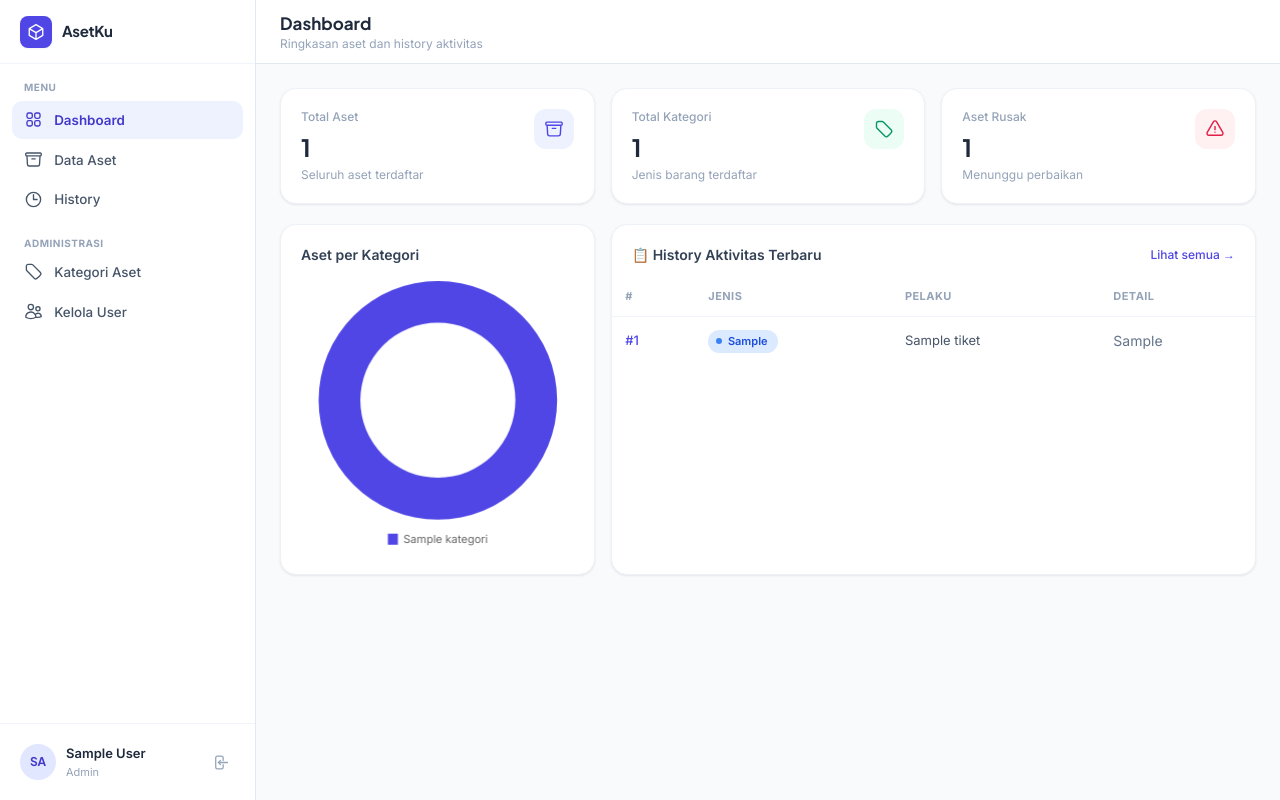
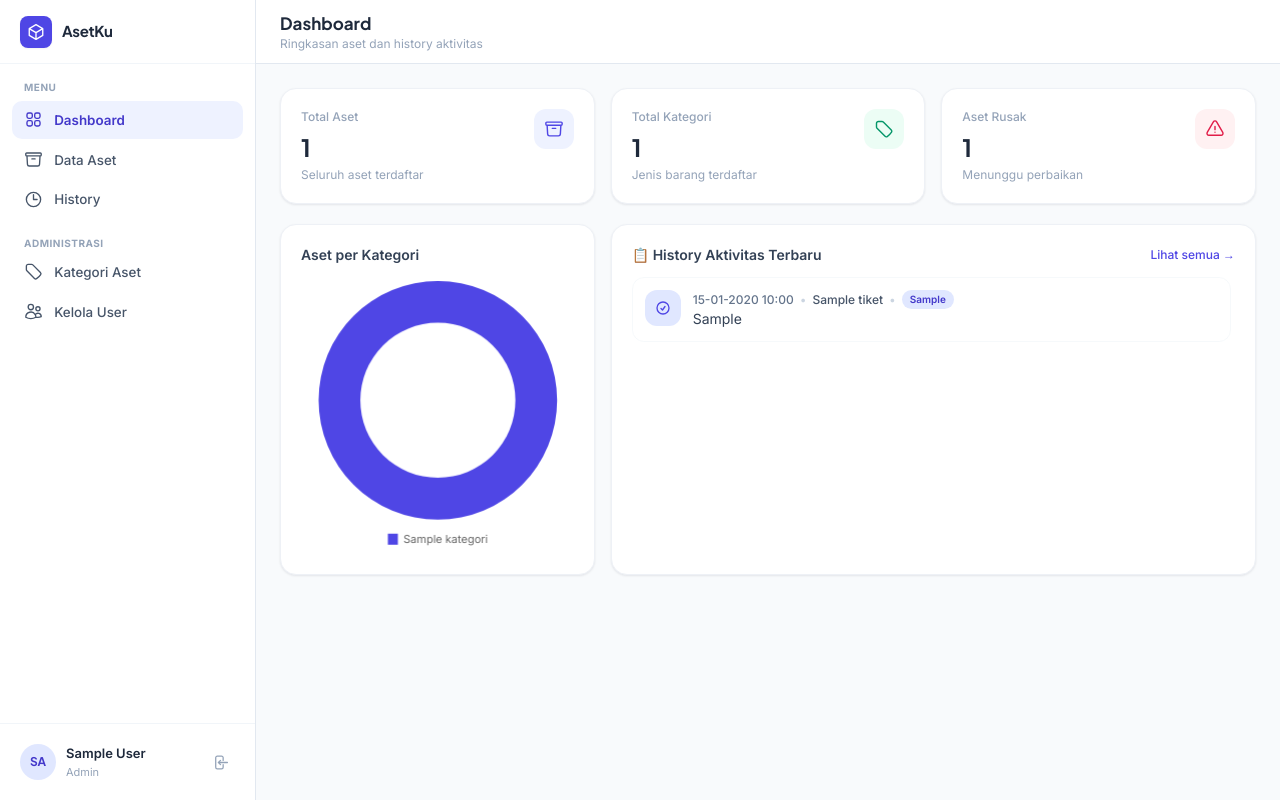
Before and after one commit to eshanmuhamad07-debug/Project-Data-Asset, a Flask app: page / in a window 1280 px wide. Run offline with Flask 3, Linux system fonts and the light colour scheme; a user stored in the database is signed in; tables that the repository leaves empty hold one stand-in row (values such as "Sample post"); some libraries are stand-ins or nearby versions.

Commit message:
perbaikan 3

```diff
--- a/app.py
+++ b/app.py
@@ -348,10 +348,6 @@ def aset_list():
     ruangan = request.args.get("ruangan", "")
     tipe = request.args.get("tipe", "")
 
-    per_page = request.args.get("per_page", 10, type=int)
-    if per_page not in [10, 25, 50, 100]:
-        per_page = 10
-
     query = Aset.query
     if q:
         query = query.filter(
@@ -362,30 +358,48 @@ def aset_list():
     if kategori_id:
         query = query.filter_by(id_kategori=kategori_id)
     if gedung:
-        query = query.filter_by(gedung=gedung)
+        query = query.filter_by(gedung=gedung)  # <-- nilai gedung tetap (untuk filter)
     if lantai:
         query = query.filter_by(lantai=lantai)
     if ruangan:
         query = query.filter_by(ruangan=ruangan)
+    if tipe:
+        query = query.filter_by(tipe_aset=tipe)
 
-    filter_aktif = bool(q or status or kategori_id or gedung or lantai or ruangan)
+    filter_aktif = bool(q or status or kategori_id or gedung or lantai or ruangan or tipe)
 
     page = request.args.get("page", 1, type=int)
+    per_page = request.args.get("per_page", 10, type=int)
+    if per_page not in [10, 25, 50, 100]:
+        per_page = 10
+
     pagination = query.order_by(Aset.id.desc()).paginate(
         page=page, per_page=per_page, error_out=False
     )
     daftar_aset = pagination.items
     kategori_all = Kategori.query.all()
-    gedung_all = [
-        g[0] for g in db.session.query(Aset.gedung).distinct().order_by(Aset.gedung).all() if g[0]
+
+    # --- TAMBAHAN: Ambil daftar AREA + GEDUNG (unik) ---
+    gedung_all = (
+        db.session.query(Aset.area, Aset.gedung)
+        .filter(Aset.gedung.isnot(None), Aset.gedung != "")
+        .distinct()
+        .order_by(Aset.area, Aset.gedung)
+        .all()
+    )
+    # Format: "Area - Gedung"
+    gedung_all_formatted = [
+        {"value": g.gedung, "label": f"{g.area} - {g.gedung}" if g.area else g.gedung}
+        for g in gedung_all
     ]
+
     total_keseluruhan = Aset.query.count()
     return render_template(
         "aset/list.html",
         daftar_aset=daftar_aset,
         kategori_all=kategori_all,
         pagination=pagination,
-        gedung_all=gedung_all,
+        gedung_all=gedung_all_formatted,  # <-- KIRIM FORMAT BARU
         filter_aktif=filter_aktif,
         total_keseluruhan=total_keseluruhan,
     )
@@ -558,7 +572,7 @@ def aset_create():
 def aset_edit(aset_id):
     aset = Aset.query.get_or_404(aset_id)
 
-    # Simpan data lama
+    # +++ DEFINISIKAN data_lama SEBELUM diubah +++
     data_lama = {
         "nama": aset.nama,
         "area": aset.area,
@@ -576,7 +590,10 @@ def aset_edit(aset_id):
         "keterangan": aset.keterangan,
     }
 
-    # Ambil data baru
+    # Simpan status lama untuk logika total_kerusakan
+    status_lama = aset.status_aset
+
+    # ... update semua field ...
     aset.nama = request.form.get("nama", "").strip()
     aset.area = request.form.get("area", "").strip() or None
     aset.fungsi = request.form.get("fungsi", "").strip() or None
@@ -591,8 +608,6 @@ def aset_edit(aset_id):
     aset.ruangan = request.form.get("ruangan", "").strip()
     aset.lantai = request.form.get("lantai", "").strip() or None
     aset.keterangan = request.form.get("keterangan", "").strip() or None
-
-    # Link QR (tetap disimpan, tidak ditampilkan di UI)
     aset.link_qr = request.form.get("link_qr", "").strip() or None
 
     # Tanggal datang
@@ -605,7 +620,7 @@ def aset_edit(aset_id):
     else:
         aset.tanggal_datang = None
 
-    # Kategori (jenis_barang)
+    # Kategori
     jenis_barang = request.form.get("jenis_barang", "").strip()
     id_kategori = None
     if jenis_barang:
@@ -616,6 +631,20 @@ def aset_edit(aset_id):
             db.session.flush()
         id_kategori = kategori.id
     aset.id_kategori = id_kategori
+
+    # Jika status berubah dari bukan Rusak menjadi Rusak
+    if aset.status_aset == "Rusak" and status_lama != "Rusak":
+        aset.total_kerusakan = (aset.total_kerusakan or 0) + 1
+        # Catat histori rusak
+        histori = HistoriAset(
+            id_aset=aset.id,
+            jenis_event="rusak",
+            gedung=aset.gedung,
+            lantai=aset.lantai,
+            ruangan=aset.ruangan,
+            id_tiket=None
+        )
+        db.session.add(histori)
 
     # Foto
     foto_url_raw = request.form.get("foto_url", "").strip()
@@ -631,7 +660,7 @@ def aset_edit(aset_id):
         if foto:
             aset.foto = foto
 
-    # Log aktivitas
+    # +++ DEFINISIKAN data_baru SETELAH perubahan +++
     data_baru = {
         "nama": aset.nama,
         "area": aset.area,
@@ -648,6 +677,8 @@ def aset_edit(aset_id):
         "lantai": aset.lantai,
         "keterangan": aset.keterangan,
     }
+
+    # Log aktivitas jika ada perubahan
     if data_lama != data_baru:
         catat_aktivitas(
             aksi="UPDATE",
@@ -911,17 +942,10 @@ def aset_import():
     ditambahkan, diperbarui, dilewati = 0, 0, 0
     error_baris = []
 
-    # Header yang diharapkan (24 kolom)
-    # area, kode_aset, nama, fungsi, jenis_barang, merek, serial_number, spesifikasi,
-    # tipe_aset, volume, satuan, status_aset, gedung, ruangan, lantai, foto_url,
-    # nama_project, harga_perolehan, tanggal_bast, evidence_bast, mitra, link_qr,
-    # tanggal_datang, keterangan
-
     for i, row in enumerate(rows, start=2):
         if not row or not any(row):
             continue
 
-        # Ambil 24 kolom, sisanya diabaikan
         cols = [str(c).strip() if c is not None else "" for c in row]
         cols += [""] * (24 - len(cols))
         cols = cols[:24]
@@ -937,6 +961,9 @@ def aset_import():
             dilewati += 1
             error_baris.append(f"Baris {i}: kode_aset atau nama kosong")
             continue
+
+        # +++ DEFINISIKAN DI SINI +++
+        foto_url_thumbnail = convert_gdrive_to_thumbnail(foto_url) if foto_url else None
 
         # Cari/buat Kategori dari "jenis_barang"
         id_kategori = None
@@ -967,6 +994,10 @@ def aset_import():
         aset = Aset.query.filter_by(kode_aset=kode_aset).first()
 
         if aset:
+            # Simpan status lama
+            status_lama = aset.status_aset
+
+            # Update semua field
             aset.area = area or None
             aset.nama = nama
             aset.fungsi = fungsi or None
@@ -980,11 +1011,16 @@ def aset_import():
             aset.gedung = gedung or "-"
             aset.ruangan = ruangan or "-"
             aset.lantai = lantai or None
-            aset.foto_url = convert_gdrive_to_thumbnail(foto_url) if foto_url else None
+            aset.foto_url = foto_url_thumbnail  # <-- PAKAI VARIABEL YANG SUDAH DIDEKLARASIKAN
             aset.link_qr = link_qr or None
             aset.tanggal_datang = tanggal_datang
             aset.keterangan = keterangan or None
             aset.id_kategori = id_kategori
+
+            # Jika status berubah dari bukan Rusak menjadi Rusak
+            if status_valid == "Rusak" and status_lama != "Rusak":
+                aset.total_kerusakan = (aset.total_kerusakan or 0) + 1
+
             diperbarui += 1
         else:
             db.session.add(Aset(
@@ -1002,7 +1038,7 @@ def aset_import():
                 gedung=gedung or "-",
                 ruangan=ruangan or "-",
                 lantai=lantai or None,
-                foto_url=convert_gdrive_to_thumbnail(foto_url) if foto_url else None,
+                foto_url=foto_url_thumbnail,  # <-- PAKAI VARIABEL YANG SUDAH DIDEKLARASIKAN
                 link_qr=link_qr or None,
                 tanggal_datang=tanggal_datang,
                 keterangan=keterangan or None,
@@ -1364,7 +1400,6 @@ def users_create():
         flash("Password minimal 8 karakter.", "danger")
         return redirect(url_for("users_list"))
 
-    # Validasi role hanya admin atau user
     if role not in ["admin", "user"]:
         flash("Role tidak valid.", "danger")
         return redirect(url_for("users_list"))
--- a/templates/dashboard.html
+++ b/templates/dashboard.html
@@ -24,7 +24,10 @@
       <p class="text-xs text-slate-400 mt-1">Seluruh aset terdaftar</p>
     </div>
     <span class="w-10 h-10 rounded-xl bg-indigo-50 text-indigo-600 flex items-center justify-center shrink-0">
-      <svg width="20" height="20" viewBox="0 0 24 24" fill="none" stroke="currentColor" stroke-width="1.7"><path stroke-linecap="round" stroke-linejoin="round" d="M20.25 7.5l-.625 10.632a2.25 2.25 0 01-2.247 2.118H6.622a2.25 2.25 0 01-2.247-2.118L3.75 7.5M10 11.25h4M3.375 7.5h17.25c.621 0 1.125-.504 1.125-1.125v-1.5c0-.621-.504-1.125-1.125-1.125H3.375c-.621 0-1.125.504-1.125 1.125v1.5c0 .621.504 1.125 1.125 1.125z"/></svg>
+      <svg width="20" height="20" viewBox="0 0 24 24" fill="none" stroke="currentColor" stroke-width="1.7">
+        <path stroke-linecap="round" stroke-linejoin="round"
+          d="M20.25 7.5l-.625 10.632a2.25 2.25 0 01-2.247 2.118H6.622a2.25 2.25 0 01-2.247-2.118L3.75 7.5M10 11.25h4M3.375 7.5h17.25c.621 0 1.125-.504 1.125-1.125v-1.5c0-.621-.504-1.125-1.125-1.125H3.375c-.621 0-1.125.504-1.125 1.125v1.5c0 .621.504 1.125 1.125 1.125z" />
+      </svg>
     </span>
   </div>
 
@@ -35,7 +38,10 @@
       <p class="text-xs text-slate-400 mt-1">Jenis barang terdaftar</p>
     </div>
     <span class="w-10 h-10 rounded-xl bg-emerald-50 text-emerald-600 flex items-center justify-center shrink-0">
-      <svg width="20" height="20" viewBox="0 0 24 24" fill="none" stroke="currentColor" stroke-width="1.7"><path stroke-linecap="round" stroke-linejoin="round" d="M9.568 3H5.25A2.25 2.25 0 003 5.25v4.318c0 .597.237 1.17.659 1.591l9.581 9.581c.699.699 1.78.872 2.607.33a18.095 18.095 0 005.223-5.223c.542-.827.369-1.908-.33-2.607L11.16 3.66A2.25 2.25 0 009.568 3z"/></svg>
+      <svg width="20" height="20" viewBox="0 0 24 24" fill="none" stroke="currentColor" stroke-width="1.7">
+        <path stroke-linecap="round" stroke-linejoin="round"
+          d="M9.568 3H5.25A2.25 2.25 0 003 5.25v4.318c0 .597.237 1.17.659 1.591l9.581 9.581c.699.699 1.78.872 2.607.33a18.095 18.095 0 005.223-5.223c.542-.827.369-1.908-.33-2.607L11.16 3.66A2.25 2.25 0 009.568 3z" />
+      </svg>
     </span>
   </div>
 
@@ -46,7 +52,10 @@
       <p class="text-xs text-slate-400 mt-1">Menunggu perbaikan</p>
     </div>
     <span class="w-10 h-10 rounded-xl bg-rose-50 text-rose-600 flex items-center justify-center shrink-0">
-      <svg width="20" height="20" viewBox="0 0 24 24" fill="none" stroke="currentColor" stroke-width="1.7"><path stroke-linecap="round" stroke-linejoin="round" d="M12 9v3.75m-9.303 3.376c-.866 1.5.217 3.374 1.948 3.374h14.71c1.73 0 2.813-1.874 1.948-3.374L13.949 3.378c-.866-1.5-3.032-1.5-3.898 0L2.697 16.126zM12 15.75h.007v.008H12v-.008z"/></svg>
+      <svg width="20" height="20" viewBox="0 0 24 24" fill="none" stroke="currentColor" stroke-width="1.7">
+        <path stroke-linecap="round" stroke-linejoin="round"
+          d="M12 9v3.75m-9.303 3.376c-.866 1.5.217 3.374 1.948 3.374h14.71c1.73 0 2.813-1.874 1.948-3.374L13.949 3.378c-.866-1.5-3.032-1.5-3.898 0L2.697 16.126zM12 15.75h.007v.008H12v-.008z" />
+      </svg>
     </span>
   </div>
 </div>
@@ -74,43 +83,90 @@
     <!-- ADMIN: Tampilkan History Terbaru -->
     <div class="flex items-center justify-between mb-3">
       <p class="text-sm font-semibold text-slate-700">📋 History Aktivitas Terbaru</p>
-        <a href="{{ url_for('history_list') }}" class="text-xs font-medium text-indigo-600 hover:text-indigo-700">Lihat semua &rarr;</a>
+      <a href="{{ url_for('history_list') }}" class="text-xs font-medium text-indigo-600 hover:text-indigo-700">Lihat
+        semua &rarr;</a>
     </div>
-      <div class="overflow-x-auto -mx-5">
-        <table class="w-full">
-          <thead>
-            <tr class="border-b border-slate-100">
-              <th class="th">#</th>
-              <th class="th">Jenis</th>
-              <th class="th">Pelaku</th>
-              <th class="th">Detail</th>
-            </tr>
-          </thead>
-          <tbody>
+    <div class="space-y-2 max-h-80 overflow-y-auto pr-1">
       {% for h in history_terbaru %}
-            <tr class="table-row hover:bg-slate-50">
-              <td class="td font-medium"><a class="text-indigo-600 hover:text-indigo-700" href="{{ url_for('history_detail', tiket_id=h.id) if h.jenis_tiket else '#' }}">#{{ h.id }}</a></td>
-              <td class="td">
-                <span class="pill {{ 'bg-rose-100 text-rose-700 border-rose-200' if h.jenis_tiket == 'Kerusakan' else 'bg-blue-100 text-blue-700 border-blue-200' }}">
-                  <span class="pill-dot {{ 'bg-rose-500' if h.jenis_tiket == 'Kerusakan' else 'bg-blue-500' }}"></span>
+      <div class="flex items-start gap-3 p-3 rounded-xl hover:bg-slate-50 transition-all border border-slate-100/60">
+        <!-- Icon -->
+        <span class="w-9 h-9 rounded-xl flex items-center justify-center shrink-0 {{
+      'bg-rose-100 text-rose-600' if h.jenis_tiket == 'Kerusakan' else
+      'bg-blue-100 text-blue-600' if h.jenis_tiket == 'Pemindahan' else
+      'bg-indigo-100 text-indigo-600'
+    }}">
+          {% if h.jenis_tiket == 'Kerusakan' %}
+          <svg width="16" height="16" viewBox="0 0 24 24" fill="none" stroke="currentColor" stroke-width="2">
+            <path stroke-linecap="round" stroke-linejoin="round"
+              d="M12 9v3.75m-9.303 3.376c-.866 1.5.217 3.374 1.948 3.374h14.71c1.73 0 2.813-1.874 1.948-3.374L13.949 3.378c-.866-1.5-3.032-1.5-3.898 0L2.697 16.126zM12 15.75h.007v.008H12v-.008z" />
+          </svg>
+          {% elif h.jenis_tiket == 'Pemindahan' %}
+          <svg width="16" height="16" viewBox="0 0 24 24" fill="none" stroke="currentColor" stroke-width="2">
+            <path stroke-linecap="round" stroke-linejoin="round" d="M12 4.5v15m7.5-7.5h-15" />
+          </svg>
+          {% else %}
+          <svg width="16" height="16" viewBox="0 0 24 24" fill="none" stroke="currentColor" stroke-width="2">
+            <path stroke-linecap="round" stroke-linejoin="round"
+              d="M9 12.75L11.25 15 15 9.75M21 12a9 9 0 11-18 0 9 9 0 0118 0z" />
+          </svg>
+          {% endif %}
+        </span>
+
+        <!-- Content -->
+        <div class="flex-1 min-w-0">
+          <div class="flex flex-wrap items-center gap-1.5">
+            <span class="text-xs font-medium text-slate-500">{{ h.created_at.strftime('%d-%m-%Y %H:%M') if h.created_at
+              else '-' }}</span>
+            <span class="text-xs text-slate-300">•</span>
+            <span class="text-xs font-medium text-slate-600">{{ h.nama_pemohon or 'System' }}</span>
+            <span class="text-xs text-slate-300">•</span>
+            <span class="inline-flex items-center gap-1 px-2 py-0.5 rounded-full text-[10px] font-semibold {{
+          'bg-rose-100 text-rose-700' if h.jenis_tiket == 'Kerusakan' else
+          'bg-blue-100 text-blue-700' if h.jenis_tiket == 'Pemindahan' else
+          'bg-indigo-100 text-indigo-700'
+        }}">
               {{ h.jenis_tiket if h.jenis_tiket else 'Aktivitas' }}
             </span>
-              </td>
-              <td class="td text-slate-600">{{ h.nama_pemohon or '-' }}</td>
-              <td class="td text-slate-500 text-sm max-w-xs truncate">{{ h.catatan or '-' }}</td>
-            </tr>
+          </div>
+          <p class="text-sm text-slate-700 truncate">
+            {% if h.link %}
+            <a href="{{ h.link }}" class="text-indigo-600 hover:text-indigo-700 hover:underline">
+              {{ h.catatan or h.deskripsi or '-' }}
+            </a>
             {% else %}
-            <tr><td colspan="4" class="py-10 text-center text-sm text-slate-400">Belum ada history aktivitas.</td></tr>
+            {{ h.catatan or h.deskripsi or '-' }}
+            {% endif %}
+          </p>
+        </div>
+
+        <!-- Link arrow -->
+        {% if h.link %}
+        <a href="{{ h.link }}" class="shrink-0 text-slate-300 hover:text-indigo-600 self-center">
+          <svg width="14" height="14" viewBox="0 0 24 24" fill="none" stroke="currentColor" stroke-width="2">
+            <path stroke-linecap="round" stroke-linejoin="round" d="M8.25 4.5l7.5 7.5-7.5 7.5" />
+          </svg>
+        </a>
+        {% endif %}
+      </div>
+      {% else %}
+      <div class="py-10 text-center">
+        <svg width="34" height="34" viewBox="0 0 24 24" fill="none" stroke="currentColor" stroke-width="1.3"
+          class="mx-auto text-slate-300 mb-2">
+          <path stroke-linecap="round" stroke-linejoin="round" d="M12 6v6h4.5m4.5 0a9 9 0 11-18 0 9 9 0 0118 0z" />
+        </svg>
+        <p class="text-sm text-slate-400">Belum ada history aktivitas.</p>
+      </div>
       {% endfor %}
-          </tbody>
-        </table>
     </div>
     {% else %}
     <!-- USER: Tampilkan Ringkasan Aset -->
     <div class="space-y-4">
       <div class="flex items-center gap-3 mb-3">
         <span class="w-10 h-10 rounded-xl bg-emerald-50 text-emerald-600 flex items-center justify-center">
-            <svg width="20" height="20" viewBox="0 0 24 24" fill="none" stroke="currentColor" stroke-width="1.7"><path stroke-linecap="round" stroke-linejoin="round" d="M20.25 7.5l-.625 10.632a2.25 2.25 0 01-2.247 2.118H6.622a2.25 2.25 0 01-2.247-2.118L3.75 7.5M10 11.25h4M3.375 7.5h17.25c.621 0 1.125-.504 1.125-1.125v-1.5c0-.621-.504-1.125-1.125-1.125H3.375c-.621 0-1.125.504-1.125 1.125v1.5c0 .621.504 1.125 1.125 1.125z"/></svg>
+          <svg width="20" height="20" viewBox="0 0 24 24" fill="none" stroke="currentColor" stroke-width="1.7">
+            <path stroke-linecap="round" stroke-linejoin="round"
+              d="M20.25 7.5l-.625 10.632a2.25 2.25 0 01-2.247 2.118H6.622a2.25 2.25 0 01-2.247-2.118L3.75 7.5M10 11.25h4M3.375 7.5h17.25c.621 0 1.125-.504 1.125-1.125v-1.5c0-.621-.504-1.125-1.125-1.125H3.375c-.621 0-1.125.504-1.125 1.125v1.5c0 .621.504 1.125 1.125 1.125z" />
+          </svg>
         </span>
         <div>
           <p class="text-sm font-semibold text-slate-700">Ringkasan Aset</p>
@@ -138,7 +194,8 @@
           <p class="text-xs text-slate-400">Aset dengan Status Rusak</p>
           <p class="text-sm font-semibold text-rose-600">{{ total_rusak }} aset</p>
         </div>
-          <a href="{{ url_for('aset_list') }}?status=Rusak" class="text-xs text-indigo-600 hover:text-indigo-700 font-medium">Lihat &rarr;</a>
+        <a href="{{ url_for('aset_list') }}?status=Rusak"
+          class="text-xs text-indigo-600 hover:text-indigo-700 font-medium">Lihat &rarr;</a>
       </div>
 
       <div class="bg-slate-50 rounded-xl p-3 flex items-center justify-between">
@@ -152,7 +209,8 @@
             {% endif %}
           </p>
         </div>
-          <a href="{{ url_for('aset_list') }}" class="text-xs text-indigo-600 hover:text-indigo-700 font-medium">Lihat semua &rarr;</a>
+        <a href="{{ url_for('aset_list') }}" class="text-xs text-indigo-600 hover:text-indigo-700 font-medium">Lihat
+          semua &rarr;</a>
       </div>
     </div>
     {% endif %}
@@ -170,7 +228,7 @@ new Chart(document.getElementById('kategoriChart'), {
       labels: {{ chart_labels | tojson }},
     datasets: [{
       data: {{ chart_values | tojson }},
-      backgroundColor: ['#4f46e5','#0ea5e9','#f59e0b','#10b981','#f43f5e','#8b5cf6','#0d9488'],
+    backgroundColor: ['#4f46e5', '#0ea5e9', '#f59e0b', '#10b981', '#f43f5e', '#8b5cf6', '#0d9488'],
     borderWidth: 0,
     }]
   },
--- a/templates/users/list.html
+++ b/templates/users/list.html
@@ -90,8 +90,7 @@
         <label class="field-label">Role</label>
         <select name="role" required class="field-input">
           <option value="admin">Admin</option>
-          <option value="officer">Officer</option>
-          <option value="teknisi">Teknisi</option>
+          <option value="user">User</option>
         </select>
       </div>
       <button type="submit" class="btn btn-primary w-full py-2.5">Simpan User</button>
```
Also changed, not shown: templates/aset/list.html (+8 -7 lines). Lines whose indentation alone changed are shown as unchanged.
